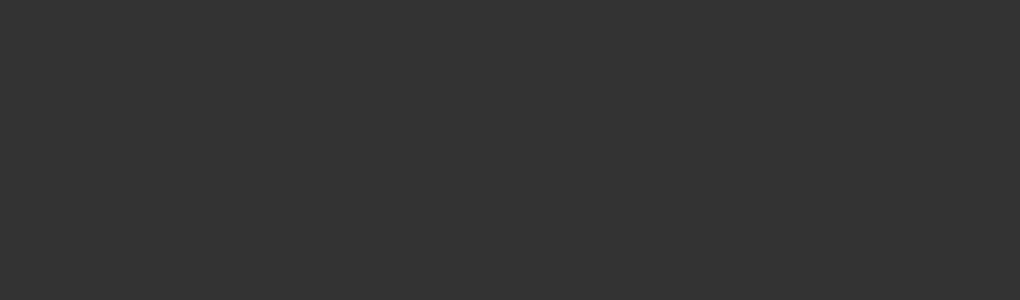
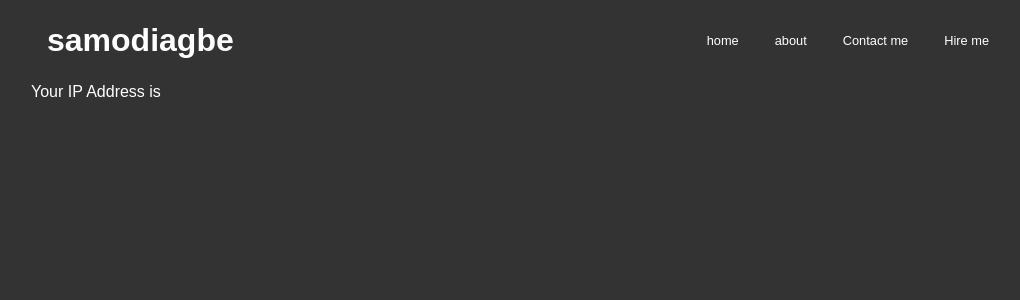
Before and after one commit to sammyodiagbe/sodiagbe, a React (Create React App) app: page /ipaddress in a window 1280 px wide. Before the commit this address had no page. Shown: the top 300 px of the page, without its empty margins (109-1129 px from the left). Built offline with nearby package versions, Linux system fonts and the light colour scheme.

Commit message:
workin on the ip page

```diff
--- a/src/App.js
+++ b/src/App.js
@@ -1,6 +1,7 @@
 import "./App.css";
 import { BrowserRouter as Router, Routes, Route } from "react-router-dom";
 import Home from "./pages/home";
+import IpAddress from "./pages/ipaddress";
 
 function App() {
   return (
@@ -8,6 +9,7 @@ function App() {
       <div className="container">
         <Routes>
           <Route index element={<Home />} />
+          <Route path="/ipaddress" element={<IpAddress />} />
         </Routes>
       </div>
     </Router>
--- /dev/null
+++ b/src/pages/ipaddress.js
@@ -0,0 +1,14 @@
+import Nav from "../components/nav";
+
+const IpAddress = () => {
+  return (
+    <div className="container">
+      <Nav />
+      <main className="main">
+        <h1>Your IP Address is</h1>
+      </main>
+    </div>
+  );
+};
+
+export default IpAddress;
```
